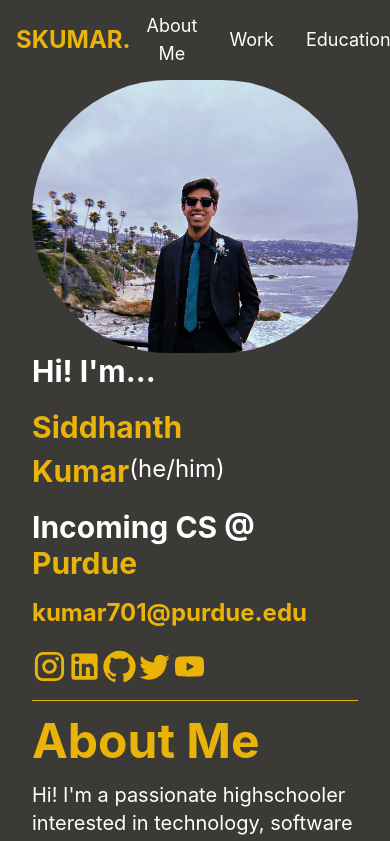
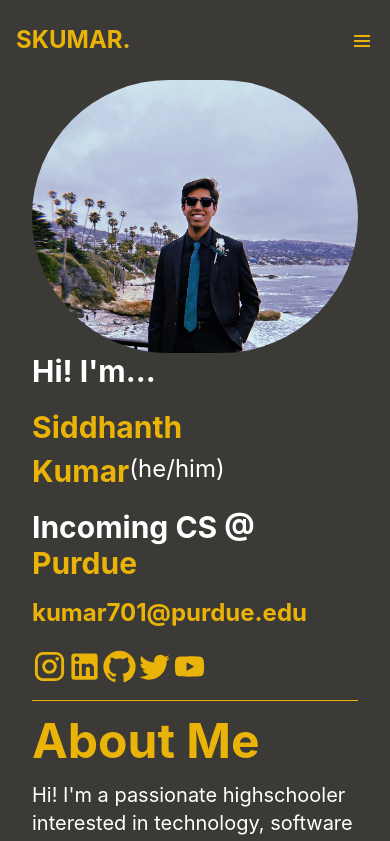
Before and after one commit to sidgithub780/portfolio, a React (Create React App) app: page / in a window 390 px wide. Shown: the top 841 px of the page. Built offline with nearby package versions, Linux system fonts and the light colour scheme.

Commit message:
FULLY MOBILE FRIENDLY

```diff
--- a/src/components/Home.js
+++ b/src/components/Home.js
@@ -1,4 +1,4 @@
-import React, { useRef } from "react";
+import React, { useState, useRef } from "react";
 import Intro from "./Intro";
 import AboutMe from "./AboutMe";
 import Work from "./Work";
@@ -6,6 +6,18 @@
 import Education from "./Education";
 
 function Home() {
+  const [isMenuOpen, setIsMenuOpen] = useState(false);
+  const menuRef = useRef(null);
+
+  const scrollToSection = (ref) => {
+    ref.current.scrollIntoView({ behavior: "smooth" });
+    toggleMenu();
+  };
+
+  const toggleMenu = () => {
+    setIsMenuOpen(!isMenuOpen);
+  };
+
   const scrollToSkills = useRef();
   const scrollToWork = useRef();
   const scrollToAbout = useRef();
@@ -13,51 +25,90 @@
 
   return (
     <>
-      <div className="fixed w-full h-20 flex justify-between items-center px-4 text-lg bg-[#3b3a37]">
-        <div className="flex text-yellow-500 font-bold text-2xl">SKUMAR.</div>
-        <div>
+      <div className="fixed top-0 right-0 w-full h-20 px-4 text-lg bg-[#3b3a37]">
+        <div className="flex justify-between items-center h-full">
+          <div className="flex items-center text-yellow-500 font-bold text-2xl">
+            SKUMAR.
+          </div>
+          <div className="hidden md:flex">
             <ul className="flex text-white">
-            <button
-              onClick={() =>
-                scrollToAbout.current.scrollIntoView({
-                  behavior: "smooth",
-                })
-              }
-            >
+              <button onClick={() => scrollToSection(scrollToAbout)}>
                 <li className="transition hover:text-yellow-500">About Me</li>
               </button>
-            <button
-              onClick={() =>
-                scrollToWork.current.scrollIntoView({
-                  behavior: "smooth",
-                })
-              }
-            >
+
+              <button onClick={() => scrollToSection(scrollToWork)}>
                 <li className="transition hover:text-yellow-500">Work</li>
               </button>
-            <button
-              onClick={() =>
-                scrollToEducation.current.scrollIntoView({
-                  behavior: "smooth",
-                })
-              }
-            >
+              <button onClick={() => scrollToSection(scrollToEducation)}>
                 <li className="transition hover:text-yellow-500">Education</li>
               </button>
-            <button
-              onClick={() =>
-                scrollToSkills.current.scrollIntoView({
-                  behavior: "smooth",
-                })
-              }
-            >
+              <button onClick={() => scrollToSection(scrollToSkills)}>
                 <li className="transition hover:text-yellow-500">Skills</li>
               </button>
             </ul>
           </div>
+          <button
+            className={`md:hidden text-white focus:outline-none ${
+              isMenuOpen ? "bg-yellow-500" : ""
+            }`}
+            onClick={toggleMenu}
+          >
+            <svg
+              className={`w-6 h-6 fill-current ${
+                isMenuOpen ? "text-white" : "text-yellow-500"
+              }`}
+              viewBox="0 0 24 24"
+            >
+              {isMenuOpen ? (
+                <path
+                  fillRule="evenodd"
+                  clipRule="evenodd"
+                  d="M19 7H5V5H19V7ZM19 12H5V10H19V12ZM19 17H5V15H19V17Z"
+                />
+              ) : (
+                <path
+                  fillRule="evenodd"
+                  clipRule="evenodd"
+                  d="M4 7H20V9H4V7ZM4 12H20V14H4V12ZM4 17H20V19H4V17Z"
+                />
+              )}
+            </svg>
+          </button>
         </div>
-      <div name="home" className="w-full h-full bg-[#3b3a37]">
-        <div className="max-w-[1000px]  mx-auto px-8 flex flex-col justify-center h-full ">
+        <div
+          className={`${
+            isMenuOpen ? "flex" : "hidden"
+          } md:hidden flex-col bg-[#3b3a37] rounded-lg top-20`}
+          ref={menuRef}
+        >
+          <button
+            className="block py-2 px-4 text-white transition hover:text-yellow-500"
+            onClick={() => scrollToSection(scrollToAbout)}
+          >
+            About Me
+          </button>
+          <button
+            className="block py-2 px-4 text-white transition hover:text-yellow-500"
+            onClick={() => scrollToSection(scrollToWork)}
+          >
+            Work
+          </button>
+          <button
+            className="block py-2 px-4 text-white transition hover:text-yellow-500"
+            onClick={() => scrollToSection(scrollToEducation)}
+          >
+            Education
+          </button>
+          <button
+            className="block py-2 px-4 text-white transition hover:text-yellow-500"
+            onClick={() => scrollToSection(scrollToSkills)}
+          >
+            Skills
+          </button>
+        </div>
+      </div>
+      <div className="w-full h-full bg-[#3b3a37]">
+        <div className="max-w-[1000px] mx-auto px-8 flex flex-col justify-center h-full">
           <Intro />
           <div ref={scrollToAbout}>
             <AboutMe />
```
Lines whose indentation alone changed are shown as unchanged.
